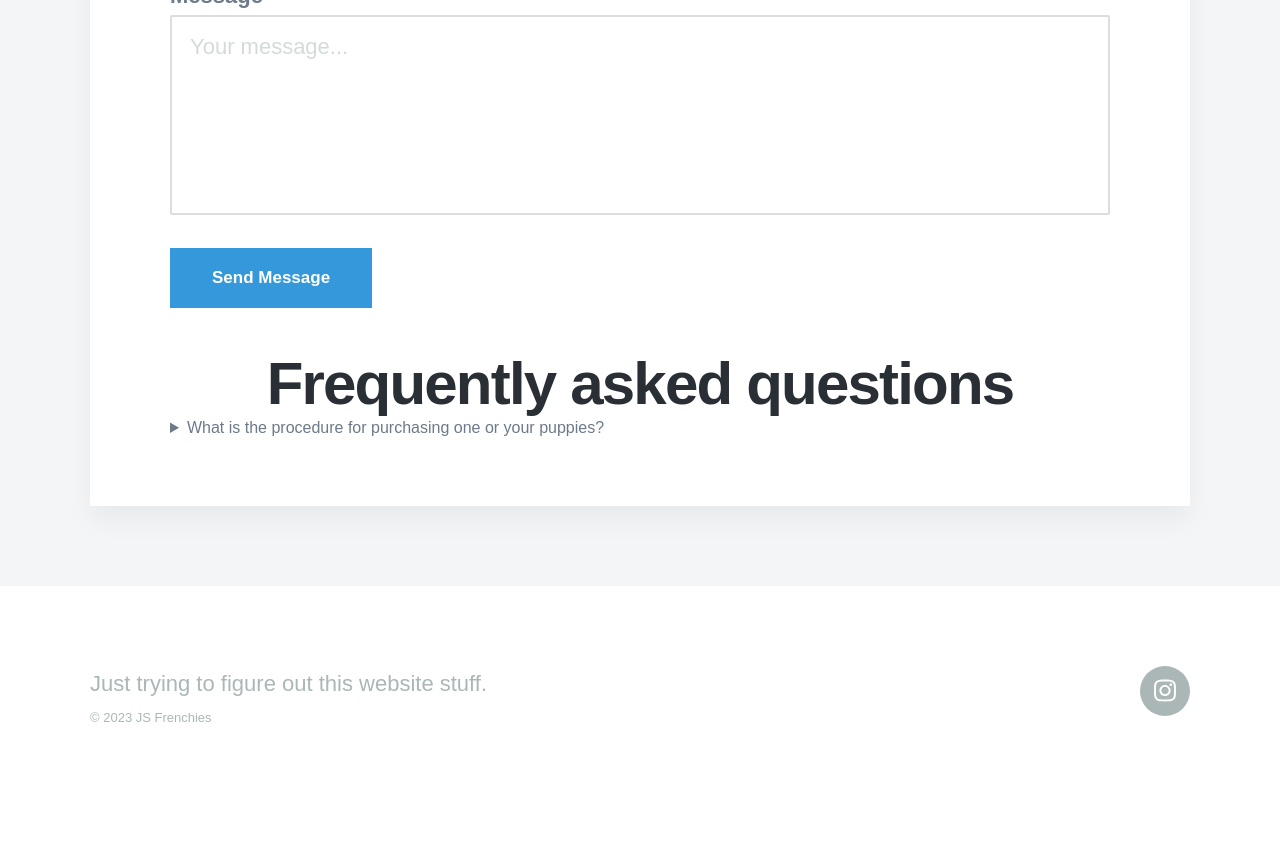
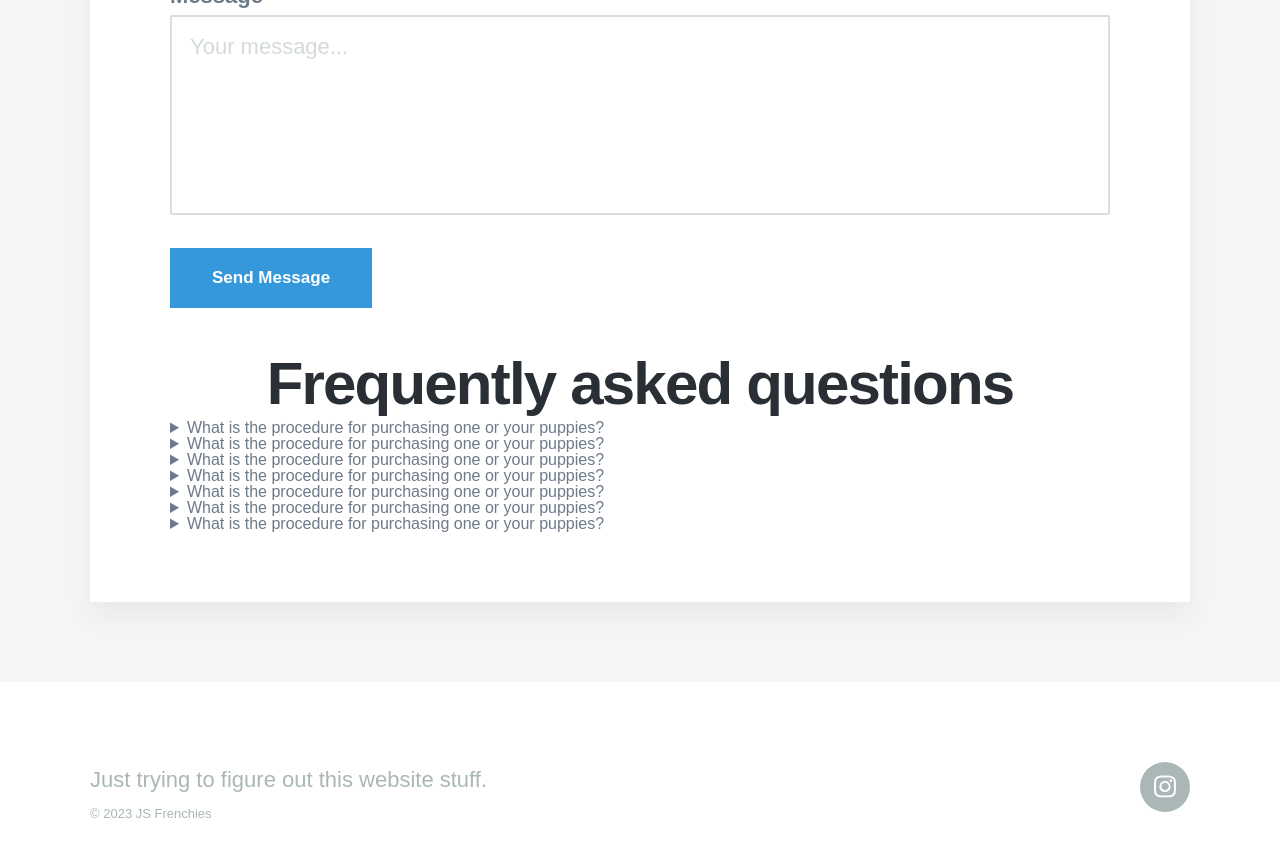
Before and after one commit to jcsodenkamp/jcsodenkamp.github.io, a Jekyll site: the page built from _pages/contact.md, in a window 1280 px wide and 900 px high, scrolled down 832 px. Shown: the top 857 px of the window. Built offline with Jekyll 4.4.1, drawn with Linux system fonts in a browser that asks for light colours; nearby versions of some CDN libraries; some web fonts are replaced; before the commit the page ends 1636 px from its top, so only the background shows below that.

Commit message:
Update contact-form.html

```diff
--- a/_includes/contact-form.html
+++ b/_includes/contact-form.html
@@ -32,7 +32,10 @@
 </div>
 
 <div>
+	<div>
 		<h1 style="text-align: center;">Frequently asked questions</h1>
+	</div>
+	<div>
 	    	<details>
 	        	<summary>
 				What is the procedure for purchasing one or your
@@ -46,3 +49,94 @@
 			</p>
 	    	</details>
 	</div>
+
+		<div>
+	    	<details>
+	        	<summary>
+				What is the procedure for purchasing one or your
+	            		puppies?
+			</summary>
+	        	<p>
+				Filling out our application would be the first step to
+	           		purchasing a puppy. We place our puppies on a first come
+	            		basis and all puppies under 8 weeks require a
+	            		non-refundable deposit.
+			</p>
+	    	</details>
+	</div>
+
+		<div>
+	    	<details>
+	        	<summary>
+				What is the procedure for purchasing one or your
+	            		puppies?
+			</summary>
+	        	<p>
+				Filling out our application would be the first step to
+	           		purchasing a puppy. We place our puppies on a first come
+	            		basis and all puppies under 8 weeks require a
+	            		non-refundable deposit.
+			</p>
+	    	</details>
+	</div>
+
+		<div>
+	    	<details>
+	        	<summary>
+				What is the procedure for purchasing one or your
+	            		puppies?
+			</summary>
+	        	<p>
+				Filling out our application would be the first step to
+	           		purchasing a puppy. We place our puppies on a first come
+	            		basis and all puppies under 8 weeks require a
+	            		non-refundable deposit.
+			</p>
+	    	</details>
+	</div>
+
+		<div>
+	    	<details>
+	        	<summary>
+				What is the procedure for purchasing one or your
+	            		puppies?
+			</summary>
+	        	<p>
+				Filling out our application would be the first step to
+	           		purchasing a puppy. We place our puppies on a first come
+	            		basis and all puppies under 8 weeks require a
+	            		non-refundable deposit.
+			</p>
+	    	</details>
+	</div>
+
+		<div>
+	    	<details>
+	        	<summary>
+				What is the procedure for purchasing one or your
+	            		puppies?
+			</summary>
+	        	<p>
+				Filling out our application would be the first step to
+	           		purchasing a puppy. We place our puppies on a first come
+	            		basis and all puppies under 8 weeks require a
+	            		non-refundable deposit.
+			</p>
+	    	</details>
+	</div>
+
+		<div>
+	    	<details>
+	        	<summary>
+				What is the procedure for purchasing one or your
+	            		puppies?
+			</summary>
+	        	<p>
+				Filling out our application would be the first step to
+	           		purchasing a puppy. We place our puppies on a first come
+	            		basis and all puppies under 8 weeks require a
+	            		non-refundable deposit.
+			</p>
+	    	</details>
+	</div>
+</div>
```
Lines whose indentation alone changed are shown as unchanged.
